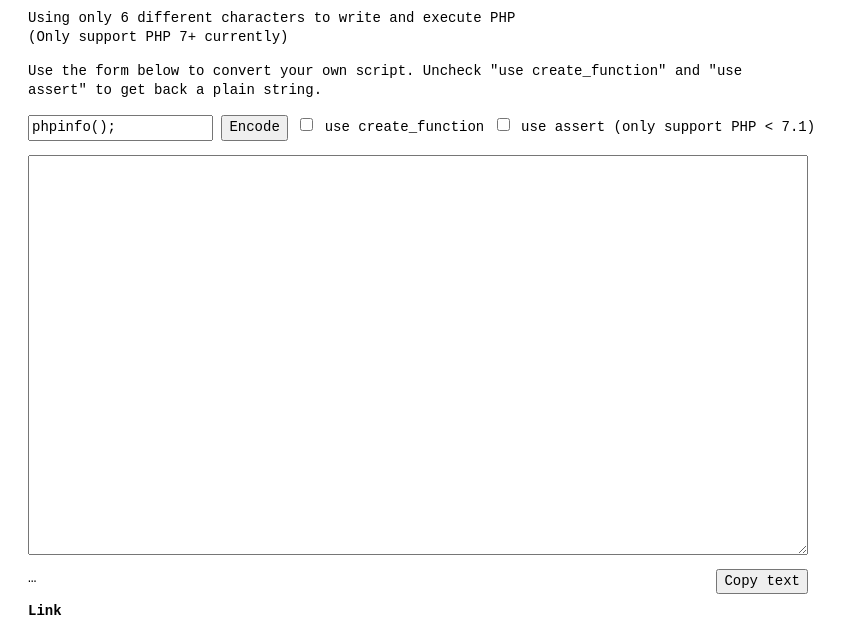
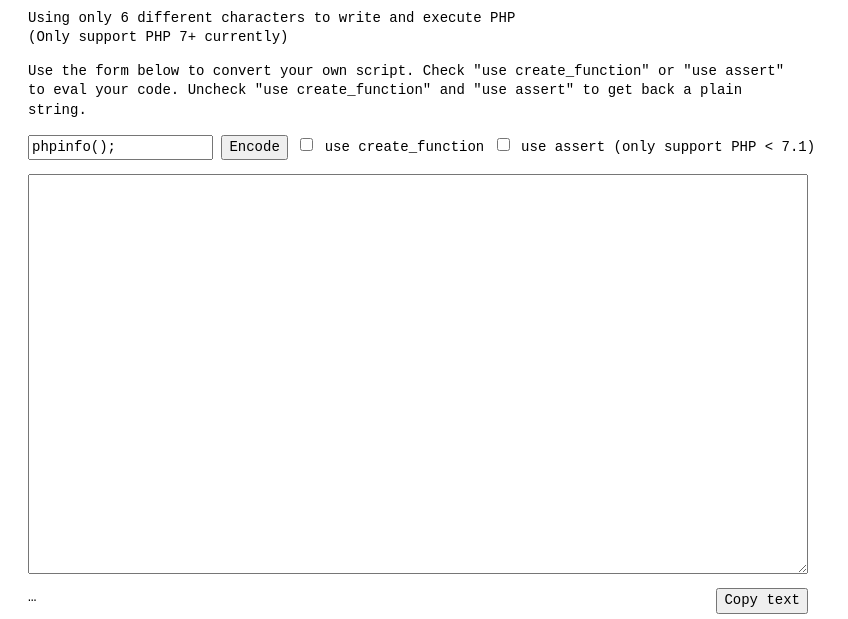
Before and after one commit to lebr0nli/PHPFun, a plain HTML site: page index.html in a window 1280 px wide. Shown: the part 131-750 px from the top of the page, without its empty margins (0-848 px from the left). Drawn offline with Linux system fonts and the light colour scheme; no server answers.

Commit message:
update description

```diff
--- a/index.html
+++ b/index.html
@@ -82,7 +82,7 @@
     <p>Using only 6 different characters to write and execute PHP <br>
         (Only support PHP 7+ currently)</p>
 
-    <p>Use the form below to convert your own script. Uncheck "use create_function" and "use assert" to
+    <p>Use the form below to convert your own script. Check "use create_function" or "use assert" to eval your code. Uncheck "use create_function" and "use assert" to
         get back a plain string.</p>
 
     <input id="input" type="text" value="phpinfo();" />
```
